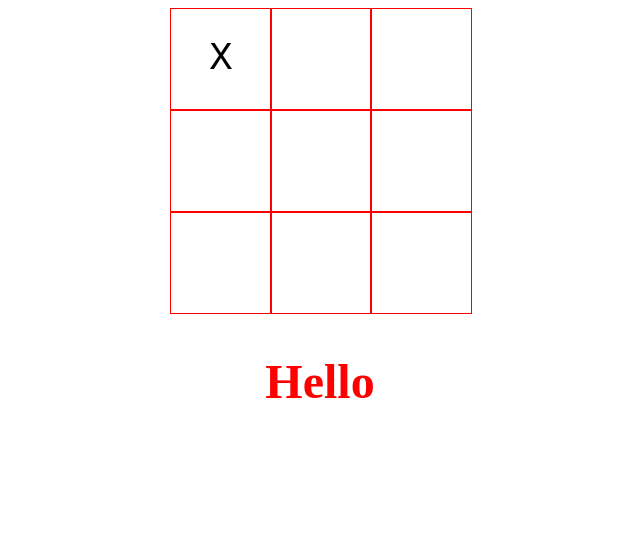
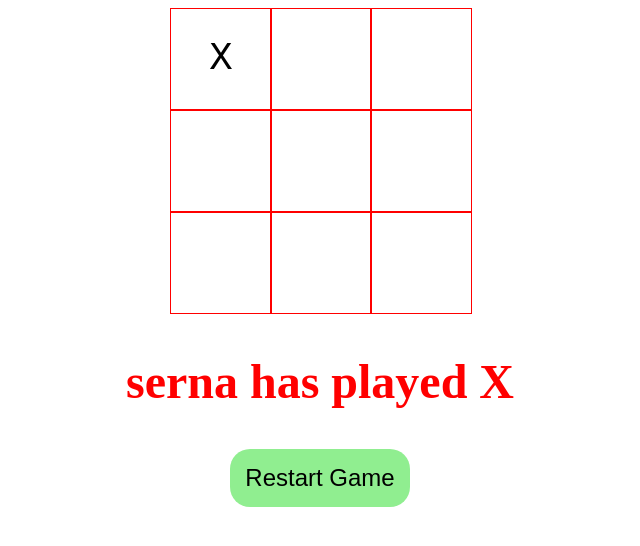
Before and after one commit to sernamalala/TOP-Tic_Tac_Toe-Project, a website: page index.html in a window 1280 px wide. Both pictures are taken after a click on the element 541 px from the left and 59 px from the top of the page. Shown: the whole page, without its empty margins (320-960 px from the left). Drawn offline with Linux system fonts and the light colour scheme.

Commit message:
Added the check Winner functionality the restart game button that works

```diff
--- a/index.html
+++ b/index.html
@@ -11,7 +11,8 @@
 
     </div>
 
-    <h2 id="message">Hello</h2>
+    <h2 id="message"></h2>
+    <button id="restart">Restart Game</button>
     <script src="./script.js"></script>
   </body>
 </html>
--- a/script.js
+++ b/script.js
@@ -151,6 +151,8 @@ const P2 = gameplayers("ketsia","O");
 function displayVisuals(){
 const body = document.querySelector("body");
 const board = document.getElementById("board");
+let gameOver = false;
+let message = document.getElementById("message");
 
     return{
         createBoard(){
@@ -190,6 +192,8 @@ const board = document.getElementById("board");
         ,
         userPlays(){
 
+            if(gameOver) return;
+
             let currentPlayer = P1;
             const boardCells = document.querySelectorAll(".cell");
             boardCells.forEach((cell)=>{
@@ -202,8 +206,17 @@ const board = document.getElementById("board");
                     let values = cellID.split("-");
                     let row = Number(values[0]);
                     let column = Number(values[1]);
+                    this.updateBoard(row,column,currentPlayer.piece);
+                    message.innerText = `${currentPlayer.userName} has played ${currentPlayer.piece}`
+                    if(this.checkWinner()){
+                        gameOver = true;
+                        message.innerText = `${currentPlayer.userName} has Won!`
+                    }
+                    if(this.isATie()){
+                        gameOver = true;
+                        message.innerText = `Its a Tie, play again!!`
+                    }
 
-                    this.updateBoard(row,column,currentPlayer.piece);
 
                     currentPlayer = (currentPlayer === P1)?P2:P1;
                 }.bind(this));
@@ -214,24 +227,70 @@ const board = document.getElementById("board");
         resetBoard(){
             const boardCells = document.querySelectorAll(".cell");
             boardCells.forEach((cell)=>{
-
                 cell.innerHTML = "";
             });
         }
     ,
     checkWinner(){
+        //get every cell by spreading into an array
+        //nodelist into an array
+        const allCells = [...document.querySelectorAll(".cell")]
 
-        const boardCells = document.querySelectorAll(".cell");
-            boardCells.forEach((cell)=>{
+        const board = [
+            //rows of board
+            allCells.slice(0,3),
+            allCells.slice(3,6),
+            allCells.slice(6,9)
+        ];
 
-                for(let i = 0; i<3; i++){
-                if(cell.innerHTML !== "" && cell.id===`${i}-` ){}
-                }
-            });
+        for (let i = 0; i < board.length; i++) {
+            //check rows
+            if(board[i][0].innerHTML !== "" && board[i][0].innerHTML === board[i][1].innerHTML && board[i][0].innerHTML === board[i][2].innerHTML ){
+                return true;
+            }
 
+            //check columns
+            else if(board[0][i].innerHTML !== "" && board[0][i].innerHTML === board[1][i].innerHTML && board[0][i].innerHTML === board[2][i].innerHTML ){
+                return true;
+            }
+
+        }
+        //diagonals
+        if(board[0][0].innerHTML!=="" && board[0][0].innerHTML === board[1][1].innerHTML && board[0][0].innerHTML === board[2][2].innerHTML){
+            return true;
+        }
+
+        else if(board[0][2].innerHTML!=="" && board[0][2].innerHTML === board[1][1].innerHTML && board[0][2].innerHTML === board[2][0].innerHTML){
+            return true;
+        }
+
+        else{
+            return false;
+        }
+    },
+
+    isATie(){
+        //get every cell by spreading into an array
+        //nodelist into an array
+        const allCells = [...document.querySelectorAll(".cell")]
+
+        const board = [
+            //rows of board
+            allCells.slice(0,3),
+            allCells.slice(3,6),
+            allCells.slice(6,9)
+        ];
+        return board.flat().every(cell => cell.innerHTML !== "");
     }
 
 }}
+
+const restartButton = document.getElementById("restart");
+restartButton.addEventListener("click",function () {
+
+    displayBoardVisually.resetBoard();
+
+})
 
 function createPlayers(){
 
--- a/styles.css
+++ b/styles.css
@@ -20,5 +20,15 @@ body{
 h2{
     color: red;
     font-size: 3em;
-
 }
+button{
+    padding: 15px;
+    font-size: 1.5em;
+    border: none;
+    background-color: lightgreen;
+    border-radius: 20px;
+}
+button:hover{
+    background-color: lightcoral;
+    border: 2px solid black;
+}
```
